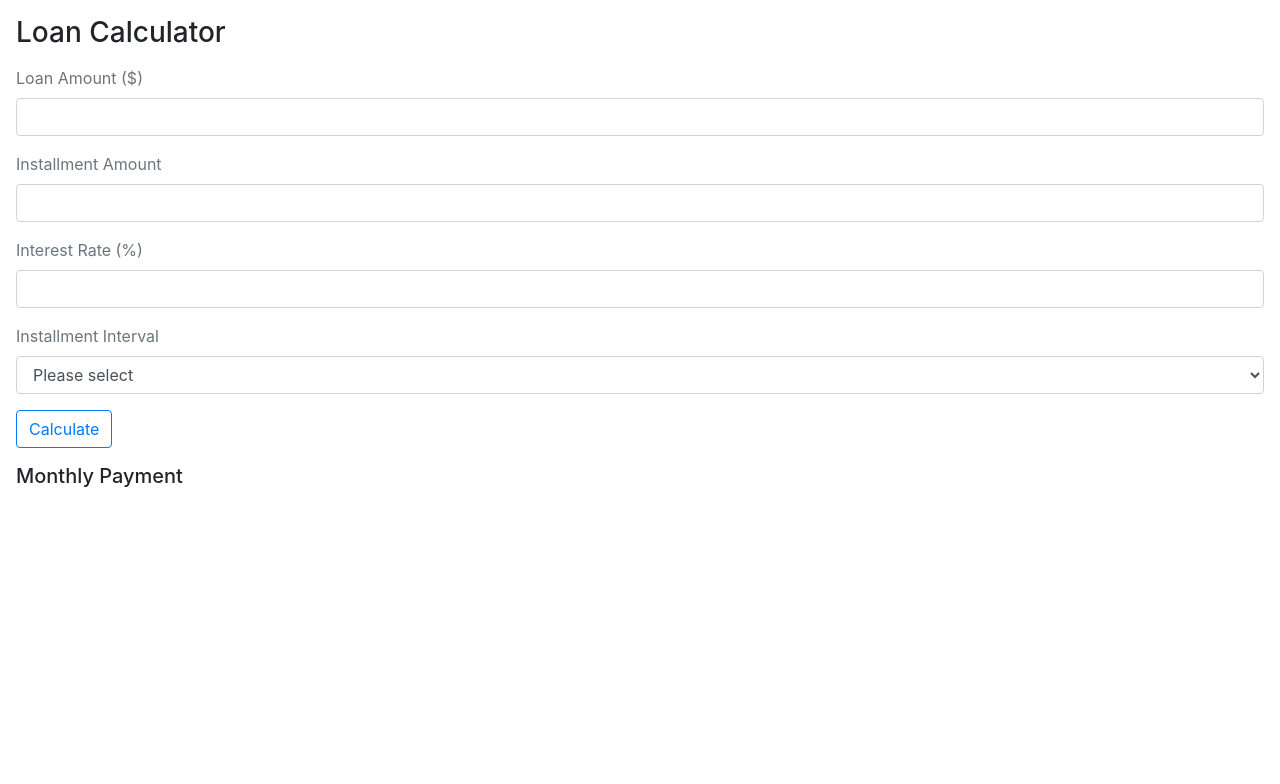
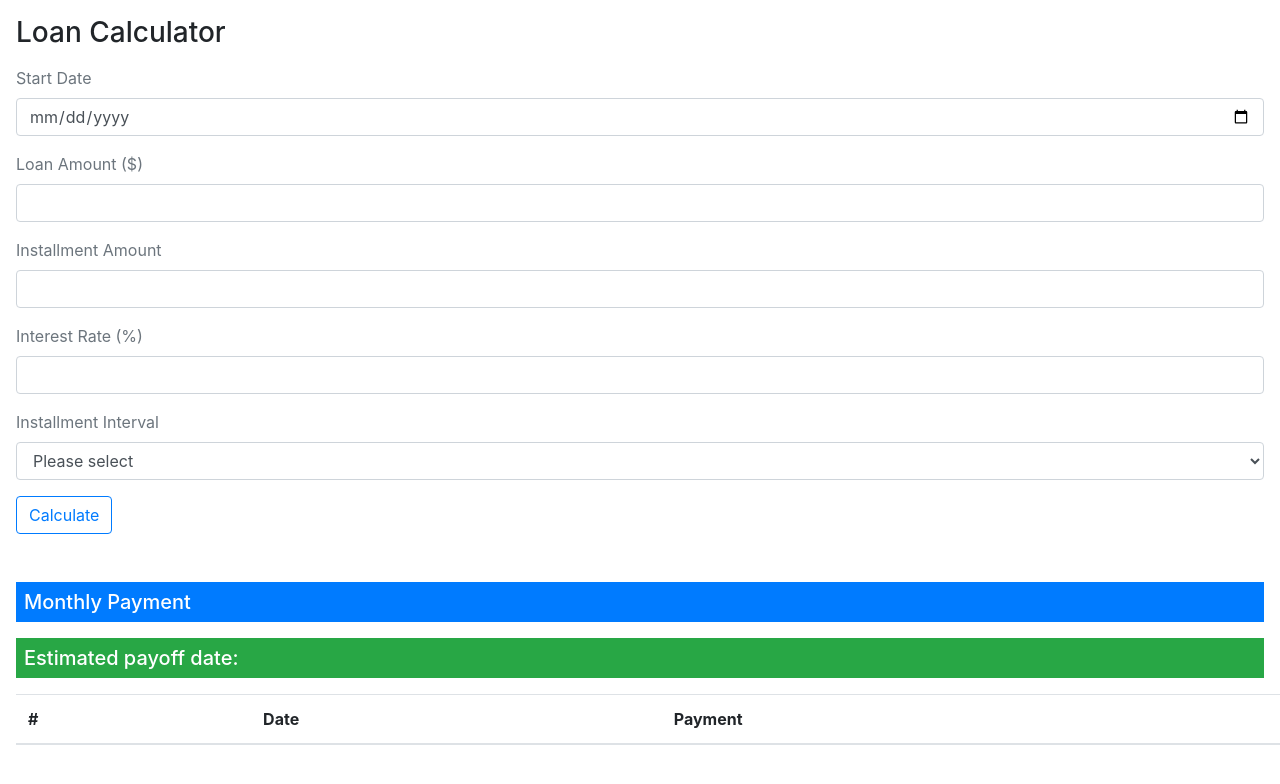
Before and after one commit to LiranGib/Loan-Calculator, a React (Create React App) app: page / in a window 1280 px wide. Shown: the top 784 px of the page. Built offline with nearby package versions, Linux system fonts and the light colour scheme.

Commit message:
finished payments schedule

```diff
--- a/src/components/LoanForm.js
+++ b/src/components/LoanForm.js
@@ -1,41 +1,46 @@
 import React, { useState } from 'react';
-// import { calculatePayments } from '../controllers/loan.controller';
+import PaymentsSchedule from './PaymentsSchedule';
 
 const LoanForm = () => {
 	const [values, setValues] = useState({
-		// startDate: '',
+		startDate: '',
 		loan: '',
 		installmentAmount: '',
 		interestRate: '',
 		installmentInterval: '',
-		payment: ''
+		payment: '',
+		loanTerm: ''
 	});
 
-	const { startDate, loan, installmentAmount, interestRate, installmentInterval, payment } = values;
+	const { startDate, loan, installmentAmount, interestRate, installmentInterval, payment, loanTerm } = values;
 
-	const monthlyPayment = term => {
-		let interest = interestRate / 1200;
-		let monthlyPayment = (loan * interest) / (1 - Math.pow(1 / (1 + interest), term));
-		monthlyPayment = +(Math.round(monthlyPayment + 'e+2') + 'e-2');
+	//Calculating the monthly/daily payment
+	const installmentPayment = (term, interest) => {
+		interest = interest || interestRate / 1200;
+		let paymentAmount = (loan * interest) / (1 - Math.pow(1 / (1 + interest), term));
+		//Round to at most 2 decimal places
+		paymentAmount = +(Math.round(paymentAmount + 'e+2') + 'e-2');
 
 		setValues({
 			...values,
-			payment: monthlyPayment
+			payment: paymentAmount,
+			loanTerm: term
 		});
 	};
 
 	const calculatePayments = () => {
 		if (installmentInterval === 'years') {
 			let term = installmentAmount * 12;
-			monthlyPayment(term);
+			installmentPayment(term);
 		}
 		if (installmentInterval === 'months') {
 			let term = installmentAmount;
-			monthlyPayment(term);
+			installmentPayment(term);
 		}
 		if (installmentInterval === 'days') {
-			let term = (installmentAmount / 365) * 12;
-			monthlyPayment(term);
+			let term = installmentAmount;
+			let interest = interestRate / 36000;
+			installmentPayment(term, interest);
 		}
 	};
 
@@ -51,7 +56,7 @@ const LoanForm = () => {
 
 	const loanForm = () => (
 		<form className='m-3' onSubmit={clickSubmit}>
-			{/* <div className='form-group'>
+			<div className='form-group'>
 				<label className='text-muted'>Start Date</label>
 				<input
 					onChange={handleChange('startDate')}
@@ -60,7 +65,7 @@ const LoanForm = () => {
 					value={startDate}
 					required
 				/>
-			</div> */}
+			</div>
 
 			<div className='form-group'>
 				<label className='text-muted'>Loan Amount ($)</label>
@@ -117,10 +122,11 @@ const LoanForm = () => {
 		<>
 			{loanForm()}
 			{installmentInterval === 'days' ? (
-				<h5 className='m-3'>Daily Payment {payment}</h5>
+				<h5 className='bg-primary text-white m-3 mt-5 p-2'>Daily Payment {payment}</h5>
 			) : (
-				<h5 className='m-3'>Monthly Payment {payment}</h5>
+				<h5 className='bg-primary text-white m-3 mt-5 p-2'>Monthly Payment {payment} </h5>
 			)}
+			<PaymentsSchedule values={values} />
 		</>
 	);
 };
--- /dev/null
+++ b/src/components/PaymentsSchedule.js
@@ -0,0 +1,62 @@
+import React from 'react';
+
+export default function PaymentsSchedule({ values }) {
+	const { startDate, loan, installmentAmount, interestRate, installmentInterval, payment, loanTerm } = values;
+
+	const table = scheduleArray => (
+		<table className='table m-3'>
+			<thead>
+				<tr>
+					<th scope='col'>#</th>
+					<th scope='col'>Date</th>
+					<th scope='col'>Payment</th>
+				</tr>
+			</thead>
+			<tbody>
+				{scheduleArray.map((date, i) => (
+					<tr key={i}>
+						<th scope='row'>{i}</th>
+						<td>{date}</td>
+						<td>{payment}</td>
+					</tr>
+				))}
+			</tbody>
+		</table>
+	);
+
+	const schedulePayments = () => {
+		let scheduleArray = [];
+		if (installmentInterval === 'months' || installmentInterval === 'years') {
+			let seq = 0;
+			while (loanTerm > seq) {
+				const date = startDate.split('-').join(' ');
+				const d = new Date(date);
+				const newDate = new Date(d.setMonth(d.getMonth() + seq));
+				const paymentDate = newDate.toISOString().slice(0, 10);
+				scheduleArray.push(paymentDate);
+				seq++;
+			}
+		}
+		if (installmentInterval === 'days') {
+			let seq = 0;
+			while (loanTerm > seq) {
+				const date = startDate.split('-').join(' ');
+				const d = new Date(date);
+				const newDate = new Date(d.setDate(d.getDate() + seq));
+				const paymentDate = newDate.toISOString().slice(0, 10);
+				scheduleArray.push(paymentDate);
+				seq++;
+			}
+		}
+		return (
+			<>
+				<h5 className='m-3 bg-success text-white p-2'>
+					Estimated payoff date: {scheduleArray[scheduleArray.length - 1]}
+				</h5>
+				{table(scheduleArray)}
+			</>
+		);
+	};
+
+	return <>{schedulePayments()}</>;
+}
```
Also changed, not shown: src/controllers/loan.controller.js (deleted, +0 -9 lines).
